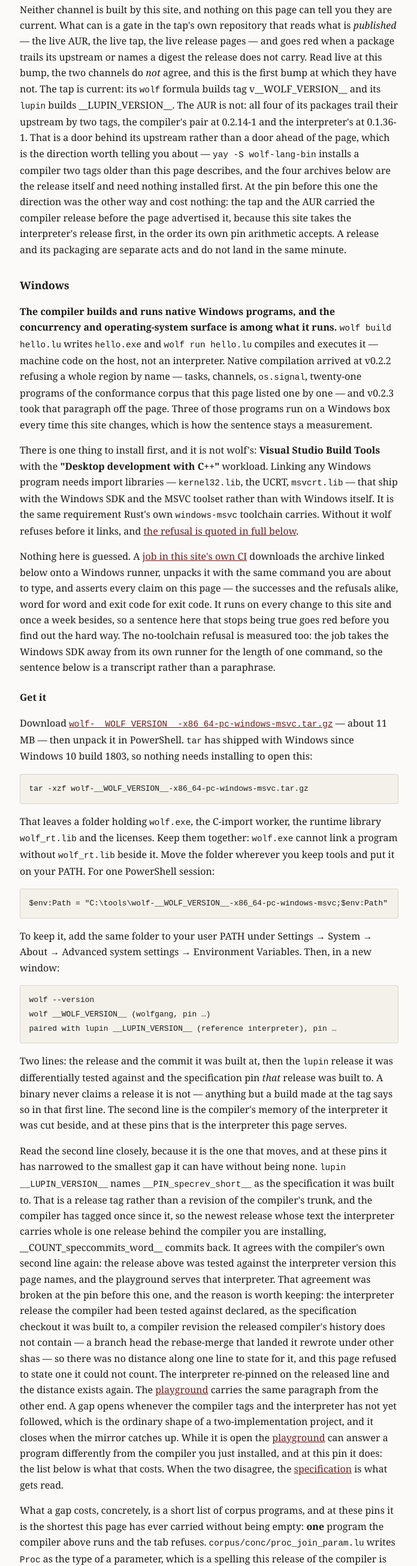
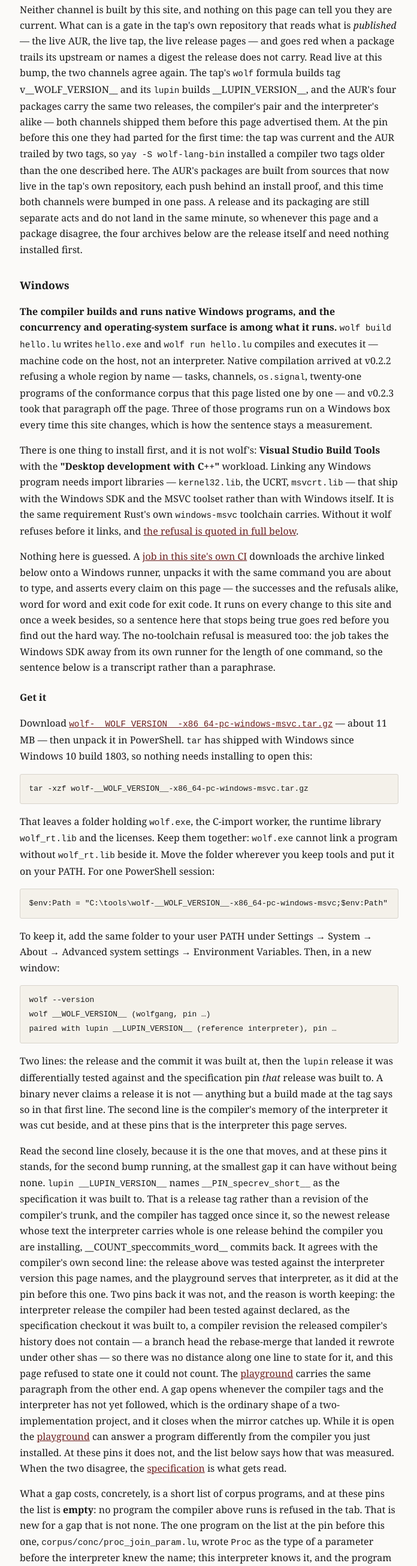
Before and after one commit to wolffe-lang/wolf-web, a plain HTML site: page site/install/index.html in a window 1280 px wide. Shown: the part 1469-4079 px from the top of the page at 60% size, without its empty margins (291-987 px from the left). Drawn offline with Linux system fonts and the light colour scheme.

Commit message:
install: the doors agree again, the parting list is empty across a gap of one, and three sentences that named the wrong release — the pass shape is v0.2.16's, the spec pin one tag back, not two

```diff
--- a/site/install/index.html
+++ b/site/install/index.html
@@ -86,20 +86,19 @@ Error: Cannot tap wolffe-lang/wolf: invalid syntax in tap!</code></pre>
   reads what is <em>published</em> — the live AUR, the live tap, the live
   release pages — and goes red when a package trails its upstream or names a
   digest the release does not carry. Read live at this bump, the two channels
-  do <em>not</em> agree, and this is the first bump at which they have not.
-  The tap is current: its <code>wolf</code> formula builds tag
-  v__WOLF_VERSION__ and its <code>lupin</code> builds __LUPIN_VERSION__. The
-  AUR is not: all four of its packages trail their upstream by two tags, the
-  compiler's pair at 0.2.14-1 and the interpreter's at 0.1.36-1. That is a door behind
-  its upstream rather than a door ahead of the page, which is the direction
-  worth telling you about — <code>yay -S wolf-lang-bin</code> installs a
-  compiler two tags older than this page describes, and the four archives
-  below are the release itself and need nothing installed first. At the pin
-  before this one the direction was the other way and cost nothing: the tap
-  and the AUR carried the compiler release before the page advertised it,
-  because this site takes the interpreter's release first, in the order its
-  own pin arithmetic accepts. A release and its packaging are separate acts
-  and do not land in the same minute.</p>
+  agree again. The tap's <code>wolf</code> formula builds tag
+  v__WOLF_VERSION__ and its <code>lupin</code> builds __LUPIN_VERSION__, and
+  the AUR's four packages carry the same two releases, the compiler's pair and
+  the interpreter's alike — both channels shipped them before this page
+  advertised them. At the pin before this one they had parted for the first
+  time: the tap was current and the AUR trailed by two tags, so
+  <code>yay -S wolf-lang-bin</code> installed a compiler two tags older than
+  the one described here. The AUR's packages are built from sources that now
+  live in the tap's own repository, each push behind an install proof, and
+  this time both channels were bumped in one pass. A release and its packaging are still separate
+  acts and do not land in the same minute, so whenever this page and a
+  package disagree, the four archives below are the release itself and need
+  nothing installed first.</p>
 </section>
 
 <section>
@@ -172,57 +171,64 @@ paired with lupin __LUPIN_VERSION__ (reference interpreter), pin …</code></pre
   serves.</p>
 
   <p>Read the second line closely, because it is the one that moves, and at
-  these pins it has narrowed to the smallest gap it can have without being
-  none. <code>lupin __LUPIN_VERSION__</code> names
+  these pins it stands, for the second bump running, at the smallest gap it
+  can have without being none. <code>lupin __LUPIN_VERSION__</code> names
   <code>__PIN_specrev_short__</code> as the specification it was built to.
   That is a release tag rather than a revision of the compiler's trunk, and
   the compiler has tagged once since it, so the newest release whose text the
   interpreter carries whole is one release behind the compiler you are
   installing, __COUNT_speccommits_word__ commits back. It agrees with the
-  compiler's own second line again: the release above was tested against the
+  compiler's own second line: the release above was tested against the
   interpreter version this page names, and the playground serves that
-  interpreter. That agreement was broken at the pin before this one, and the
-  reason is worth keeping: the interpreter release the compiler had been
-  tested against declared, as the specification checkout it was built to, a
-  compiler revision the released compiler's history does not contain — a
-  branch head the rebase-merge that landed it rewrote under other shas — so
-  there was no distance along one line to state for it, and this page refused
-  to state one it could not count. The interpreter re-pinned on the released
-  line and the distance exists again. The <a href="/play/">playground</a>
-  carries the same paragraph from the other end. A gap opens whenever the compiler
-  tags and the interpreter has not yet followed, which is the ordinary shape
-  of a two-implementation project, and it closes when the mirror catches up.
-  While it is open the <a href="/play/">playground</a> can answer a program
-  differently from the compiler you just installed, and at this pin it does:
-  the list below is what that costs. When the two disagree, the
+  interpreter, as it did at the pin before this one. Two pins back it
+  was not, and the reason is worth keeping: the interpreter release the
+  compiler had been tested against declared, as the specification checkout it
+  was built to, a compiler revision the released compiler's history does not
+  contain — a branch head the rebase-merge that landed it rewrote under other
+  shas — so there was no distance along one line to state for it, and this
+  page refused to state one it could not count. The
+  <a href="/play/">playground</a> carries the same paragraph from the other
+  end. A gap opens whenever the compiler tags and the interpreter has not yet
+  followed, which is the ordinary shape of a two-implementation project, and
+  it closes when the mirror catches up. While it is open the
+  <a href="/play/">playground</a> can answer a program differently from the
+  compiler you just installed. At these pins it does not, and the list below
+  says how that was measured. When the two disagree, the
   <a href="/spec/">specification</a> is what gets read.</p>
 
   <p>What a gap costs, concretely, is a short list of corpus programs, and at
-  these pins it is the shortest this page has ever carried without being
-  empty: <strong>one</strong> program the compiler above runs and the tab
-  refuses. <code>corpus/conc/proc_join_param.lu</code> writes
-  <code>Proc</code> as the type of a parameter, which is a spelling this
-  release of the compiler is the first to accept, and the interpreter answers
-  <code>E0301</code> — nothing named <code>Proc</code> is in scope. It is a
-  name, not a ruling: the two machines agree about what a proc is and part
-  over whether the word may stand in a signature yet.</p>
+  these pins the list is <strong>empty</strong>: no program the compiler
+  above runs is refused in the tab. That is new for a gap that is not none.
+  The one program on the list at the pin before this one,
+  <code>corpus/conc/proc_join_param.lu</code>, wrote <code>Proc</code> as the
+  type of a parameter before the interpreter knew the name; this interpreter
+  knows it, and the program now reaches the proc tier, which a browser tab
+  declines for want of a thread — a decline of this build, not a parting. The
+  compiler above brought its own additions to the corpus's running set, and
+  every one of them answers in the tab: the index stores that copy their
+  element in, the <code>mut</code> claims that end with the arm that made
+  them, and the stores that evaluate their right-hand side first, each with
+  the output its header states. Two of those, the index stores of a list and
+  of a <code>Map</code>, would have parted with the interpreter this site
+  served until this bump — it trapped a use after move where the compiler
+  now copies — and this interpreter is the first to answer them as ruled.
+  The one addition the tab does not run, a store through a <code>Pool</code>
+  handle, it declines by name, as the interpreter at a terminal does. The
+  measurement is four walks, not one: both corpora through both modules, and
+  no program present at both corpus pins changed its answer when only the
+  corpus moved.</p>
 
-  <p>The list this page carried at the pin before this one is closed, whole.
-  It ran to a length this page called the longest it had carried, and every
-  entry on it was a construct the interpreter had been built before — the list
-  literal, a nullary variant as a pattern, the range types, the
-  <code>error</code> alias for a row, and the method surface with its
-  combinators. The interpreter re-pinned on the compiler's released line and
-  reads all of them now. Six of those programs did not simply start running:
+  <p>The pin before that carried a longer list, and every entry on it was a
+  construct the interpreter had been built before — the list literal, a
+  nullary variant as a pattern, the range types, the <code>error</code> alias
+  for a row, and the method surface with its combinators. All of them are
+  read on both sides now. Six of those programs did not simply start running:
   they moved from a refusal to a decline, because the interpreter parses the
   method call and then has to reach the receiver's home module for it, and a
-  browser tab has no standard library on disk to reach. The
-  <a href="/play/">playground</a> spells that difference out, since to a
-  reader "refused" and "this build cannot serve it" look alike and are not.
-  Nothing else moved: every program that ran in the tab at the last pin runs
-  in it now, and no program present at both pins changed its answer under the
-  corpus alone — measured by walking both corpora through both modules, not
-  by comparing totals.</p>
+  browser tab has no standard library on disk to reach. They still do, and
+  the <a href="/play/">playground</a> spells that difference out, since to a
+  reader "refused" and "this build cannot serve it" look alike and are
+  not.</p>
 
   <p>The two <em>messages</em> that parted at an earlier pin are
   settled — a bare row used as an operand is <code>E0409</code> in both places
@@ -256,8 +262,8 @@ paired with lupin __LUPIN_VERSION__ (reference interpreter), pin …</code></pre
   outright. This interpreter mirrors both texts, so every one of them runs in
   the tab now and answers what the compiler answers; the <a href="/play/">playground</a>
   counts them exactly. No program that ran in the tab at an earlier pin has
-  stopped; what this release's corpus adds that the tab cannot answer is the
-  list above, and nothing else.</p>
+  stopped, and nothing this release's corpus adds parts from the
+  compiler.</p>
 
   <p>A gap of any width does not make the playground run everything, either,
   and it never did. <code>net_writev</code>, <code>net_nodelay</code> and
@@ -526,7 +532,7 @@ wolf fmt --check: ./hello.lu is not canonically formatted</code></pre>
   program's output is the <code>stdout_inline</code> field. Drop
   <code>--checked</code> and it stops before code generation and answers
   <code>"verdict":"pass"</code> with <code>"phase_reached":"wir"</code> — a
-  shape this release gave the record, because a run that got as far as it was
+  shape v0.2.16 gave the record, because a run that got as far as it was
   asked to and found nothing wrong had no way to say so and had been borrowing
   the word for a gap in the implementation. Through v0.2.1 this was the only way
   to run a program on Windows, and this page led with it; it is now the
@@ -572,7 +578,7 @@ hello, wolf</code></pre>
   that used a task or a channel, and it has not been that since v0.2.3.
   <code>lupin --version</code> names the release and the specification
   pin it was built against — <code>__PIN_specrev_short__</code> at these
-  pins, which is the tag the compiler above was cut two tags after, as
+  pins, which is the tag of the release before the compiler above, as
   measured above — and it is the pin the second line of <code>wolf
   --version</code> quotes back, because this compiler was tested against this
   interpreter. That sentence carries none of the words the lag check reserves,
```
